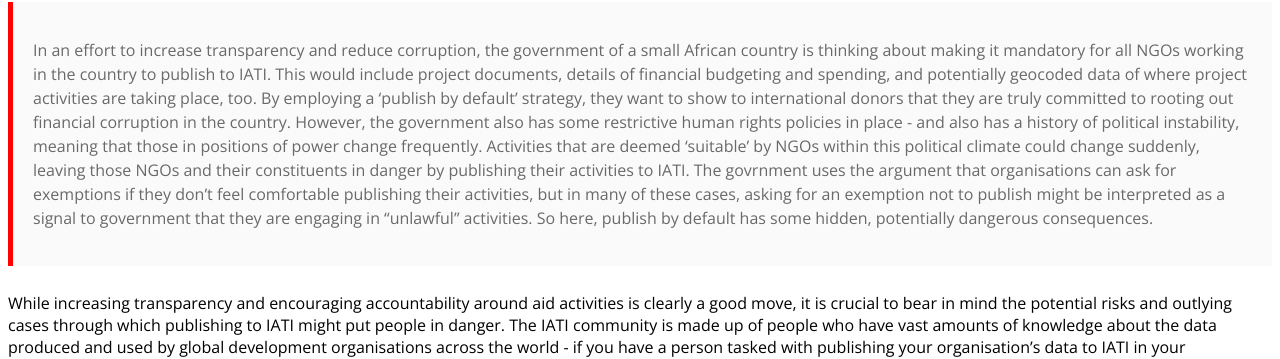
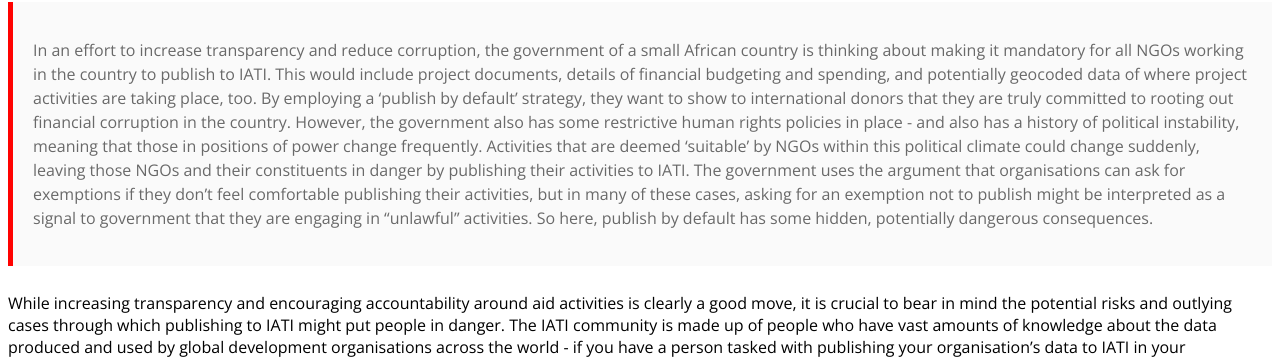
Before and after one commit to the-engine-room/archive-rdf-primer, a Jekyll site: the page built from _posts/6-sharing-data/0000-06-03-publishing-data.md, in a window 1280 px wide and 900 px high, scrolled down 2560 px. Shown: the part 418-777 px from the top of the window. Built offline with Jekyll 4.4.1, drawn with Linux system fonts in a browser that asks for light colours; Markdown is read by kramdown in place of the engine named in the settings; comment, search, counter and statistics services are not loaded; a style sheet for code colours, icons or effects is not loaded.

Commit message:
Update 0000-06-03-publishing-data.md

```diff
--- a/_posts/6-sharing-data/0000-06-03-publishing-data.md
+++ b/_posts/6-sharing-data/0000-06-03-publishing-data.md
@@ -50,7 +50,7 @@
 
 >CASE STUDY
 
->In an effort to increase transparency and reduce corruption, the government of a small African country is thinking about making it mandatory for all NGOs working in the country to publish to IATI. This would include project documents, details of financial budgeting and spending, and potentially geocoded data of where project activities are taking place, too. By employing a 'publish by default' strategy, they want to show to international donors that they are truly committed to rooting out financial corruption in the country. However, the government also has some restrictive human rights policies in place - and also has a history of political instability, meaning that those in positions of power change frequently. Activities that are deemed 'suitable' by NGOs within this political climate could change suddenly, leaving those NGOs and their constituents in danger by publishing their activities to IATI. The govrnment uses the argument that organisations can ask for exemptions if they don't feel comfortable publishing their activities, but in many of these cases, asking for an exemption not to publish might be interpreted as a signal to government that they are engaging in "unlawful" activities. So here, publish by default has some hidden, potentially dangerous consequences.
+>In an effort to increase transparency and reduce corruption, the government of a small African country is thinking about making it mandatory for all NGOs working in the country to publish to IATI. This would include project documents, details of financial budgeting and spending, and potentially geocoded data of where project activities are taking place, too. By employing a 'publish by default' strategy, they want to show to international donors that they are truly committed to rooting out financial corruption in the country. However, the government also has some restrictive human rights policies in place - and also has a history of political instability, meaning that those in positions of power change frequently. Activities that are deemed 'suitable' by NGOs within this political climate could change suddenly, leaving those NGOs and their constituents in danger by publishing their activities to IATI. The government uses the argument that organisations can ask for exemptions if they don't feel comfortable publishing their activities, but in many of these cases, asking for an exemption not to publish might be interpreted as a signal to government that they are engaging in "unlawful" activities. So here, publish by default has some hidden, potentially dangerous consequences.
 
 While increasing transparency and encouraging accountability around aid activities is clearly a good move, it is crucial to bear in mind the potential risks and outlying cases through which publishing to IATI might put people in danger. The IATI community is made up of people who have vast amounts of knowledge about the data produced and used by global development organisations across the world - if you have a person tasked with publishing your organisation's data to IATI in your organisation, it might be worth sitting down with them to discuss exactly what is being published, and what is not.
 
```
